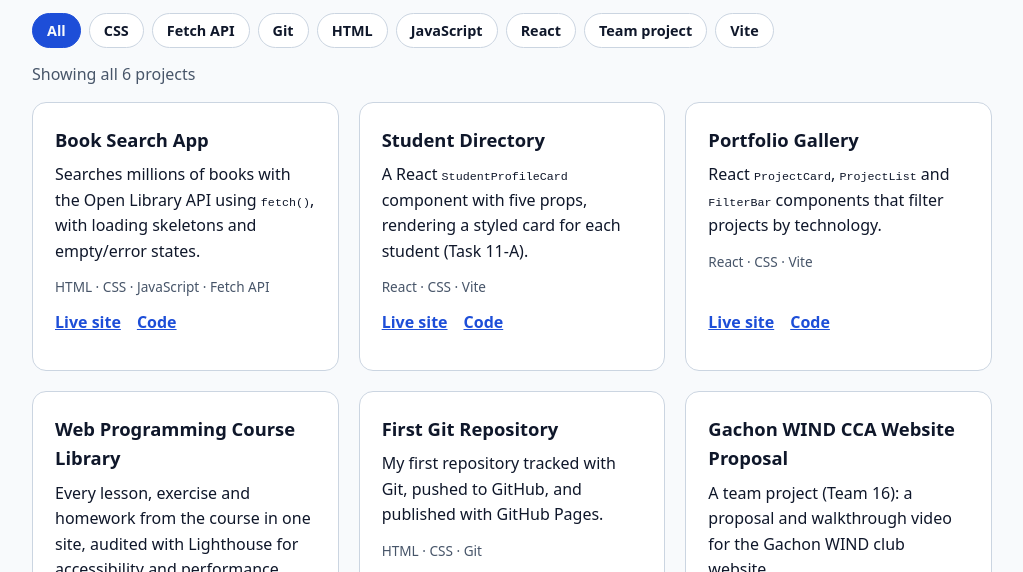
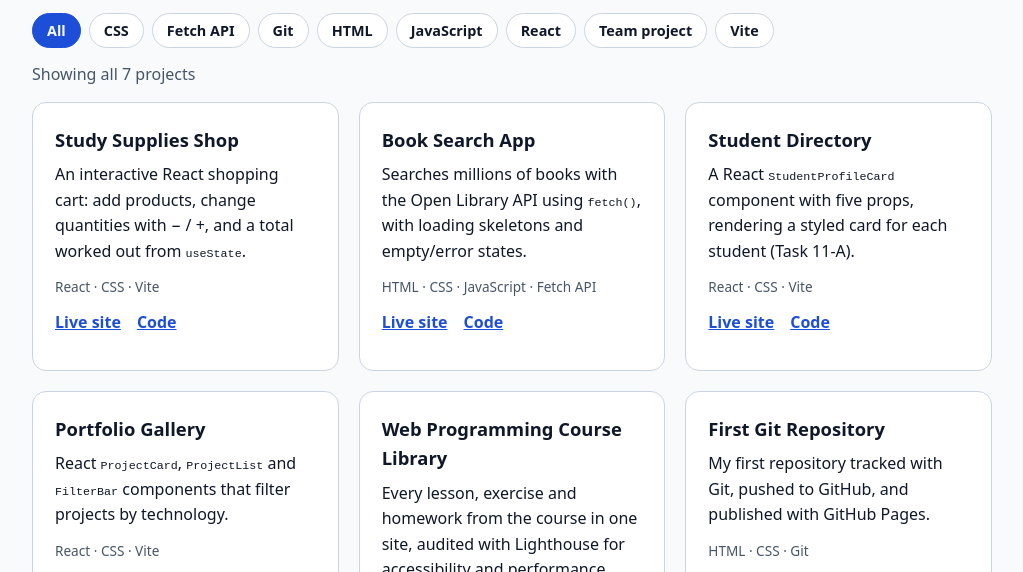
Before and after one commit to WONGDF2006/portfolio, a plain HTML site: page projects.html in a window 1280 px wide. Shown: the part 228-800 px from the top of the page, without its empty margins (128-1151 px from the left). Drawn offline with Linux system fonts and the light colour scheme.

Commit message:
Add the Study Supplies Shop (React shopping cart) to projects

```diff
--- a/projects.html
+++ b/projects.html
@@ -36,6 +36,15 @@
       <p class="result-count" id="result-count" aria-live="polite"></p>
 
       <ul class="projects" id="project-list">
+        <li class="project-card" data-tech="React,CSS,Vite">
+          <h2>Study Supplies Shop</h2>
+          <p>An interactive React shopping cart: add products, change quantities with − / +, and a total worked out from <code>useState</code>.</p>
+          <p class="tags">React · CSS · Vite</p>
+          <p class="links">
+            <a href="https://wongdf2006.github.io/shopping-cart/">Live site<span class="visually-hidden"> for Study Supplies Shop</span></a>
+            <a href="https://github.com/WONGDF2006/shopping-cart">Code<span class="visually-hidden"> for Study Supplies Shop</span></a>
+          </p>
+        </li>
         <li class="project-card" data-tech="HTML,CSS,JavaScript,Fetch API">
           <h2>Book Search App</h2>
           <p>Searches millions of books with the Open Library API using <code>fetch()</code>, with loading skeletons and empty/error states.</p>
```
